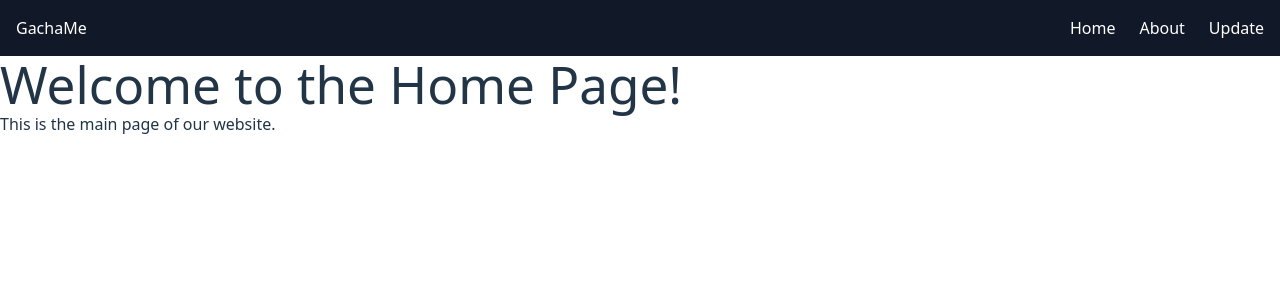
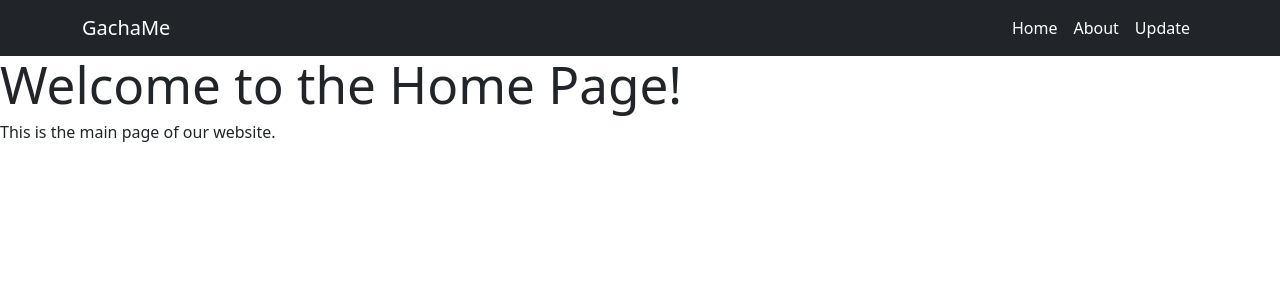
Before and after one commit to ArnutDev/gachame-react, a React (Vite) app: page / in a window 1280 px wide. Shown: the top 300 px of the page. Built offline with nearby package versions, Linux system fonts and the light colour scheme.

Commit message:
Update Css nav
use bootstrap

```diff
--- a/index.html
+++ b/index.html
@@ -6,12 +6,16 @@
   <link rel="icon" type="image/svg+xml" href="/vite.svg" />
   <meta name="viewport" content="width=device-width, initial-scale=1.0" />
   <title>Vite + React</title>
-  <script src="https://cdn.tailwindcss.com"></script>
+  <link href="https://cdn.jsdelivr.net/npm/bootstrap@5.3.3/dist/css/bootstrap.min.css" rel="stylesheet"
+    integrity="sha384-QWTKZyjpPEjISv5WaRU9OFeRpok6YctnYmDr5pNlyT2bRjXh0JMhjY6hW+ALEwIH" crossorigin="anonymous">
 </head>
 
 <body>
   <div id="root"></div>
   <script type="module" src="/src/main.jsx"></script>
+  <script src="https://cdn.jsdelivr.net/npm/bootstrap@5.3.3/dist/js/bootstrap.bundle.min.js"
+    integrity="sha384-YvpcrYf0tY3lHB60NNkmXc5s9fDVZLESaAA55NDzOxhy9GkcIdslK1eN7N6jIeHz" crossorigin="anonymous">
+  </script>
 </body>
 
 </html>
--- a/src/components/Navbar.jsx
+++ b/src/components/Navbar.jsx
@@ -3,14 +3,25 @@ import { Link } from 'react-router-dom';
 
 function Navbar() {
     return (
-        <nav className="bg-gray-900 p-4">
-            <div className="max-w-screen-xl mx-auto flex justify-between items-center">
-                <Link to="/">GachaMe</Link>
-                <ul className="flex space-x-6">
-                    <li><Link to="/">Home</Link></li>
-                    <li><Link to="/about">About</Link></li>
-                    <li><Link to="/update">Update</Link></li>
-                </ul>
+        <nav className="navbar navbar-expand-sm navbar-dark bg-dark">
+            <div className="container">
+                <Link to="/" className="navbar-brand">GachaMe</Link>
+                <button class="navbar-toggler" data-bs-toggle="collapse" data-bs-target="#navbar1">
+                    <span class="navbar-toggler-icon"></span>
+                </button>
+                <div id="navbar1" class="collapse navbar-collapse">
+                    <ul class="navbar-nav ms-auto">
+                        <li class="nav-item mx-2">
+                            <li><Link to="/">Home</Link></li>
+                        </li>
+                        <li class="nav-item mx-2">
+                            <li><Link to="/about">About</Link></li>
+                        </li>
+                        <li class="nav-item mx-2">
+                            <li><Link to="/update">Update</Link></li>
+                        </li>
+                    </ul>
+                </div>
             </div>
         </nav>
     );
--- a/src/index.css
+++ b/src/index.css
@@ -23,8 +23,8 @@ a:hover {
 }
 
 body {
-  margin: 0;
-  /* display: flex; */
+  display: flex;
+  flex-direction: column;
   /* place-items: center;
   min-width: 320px; */
   min-height: 100vh;
```
